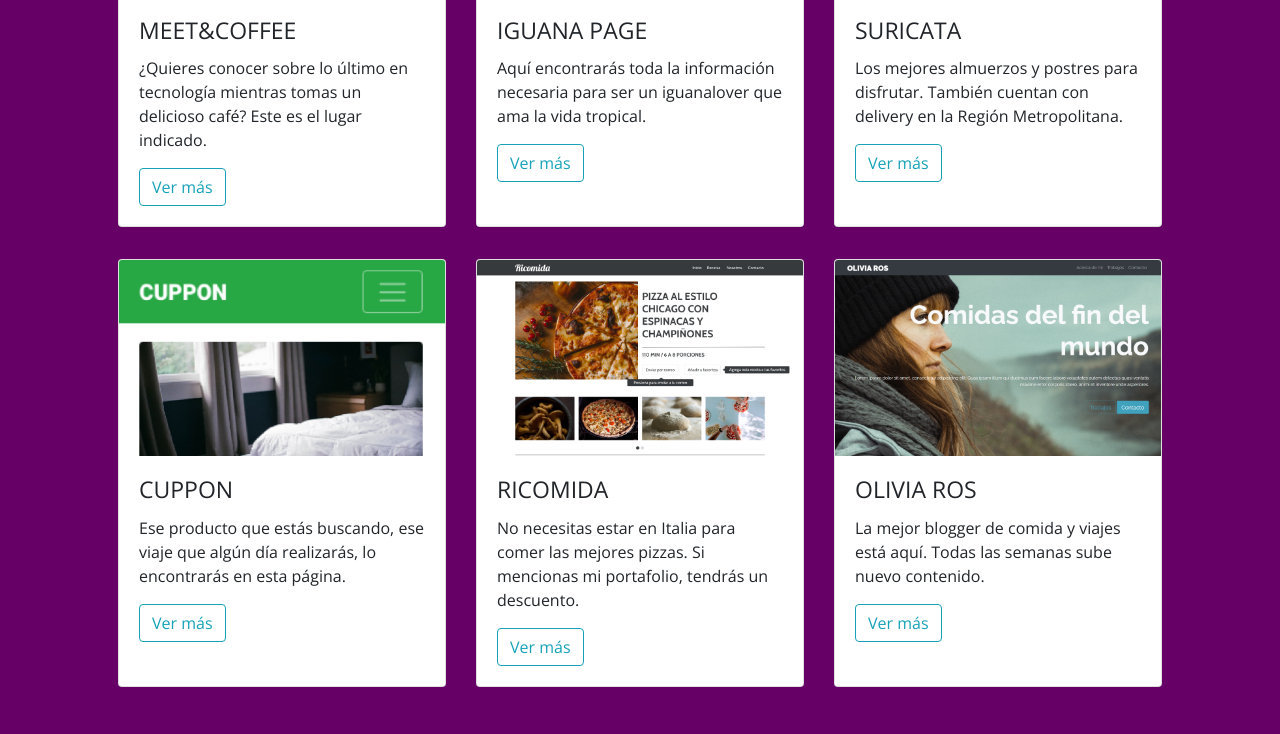
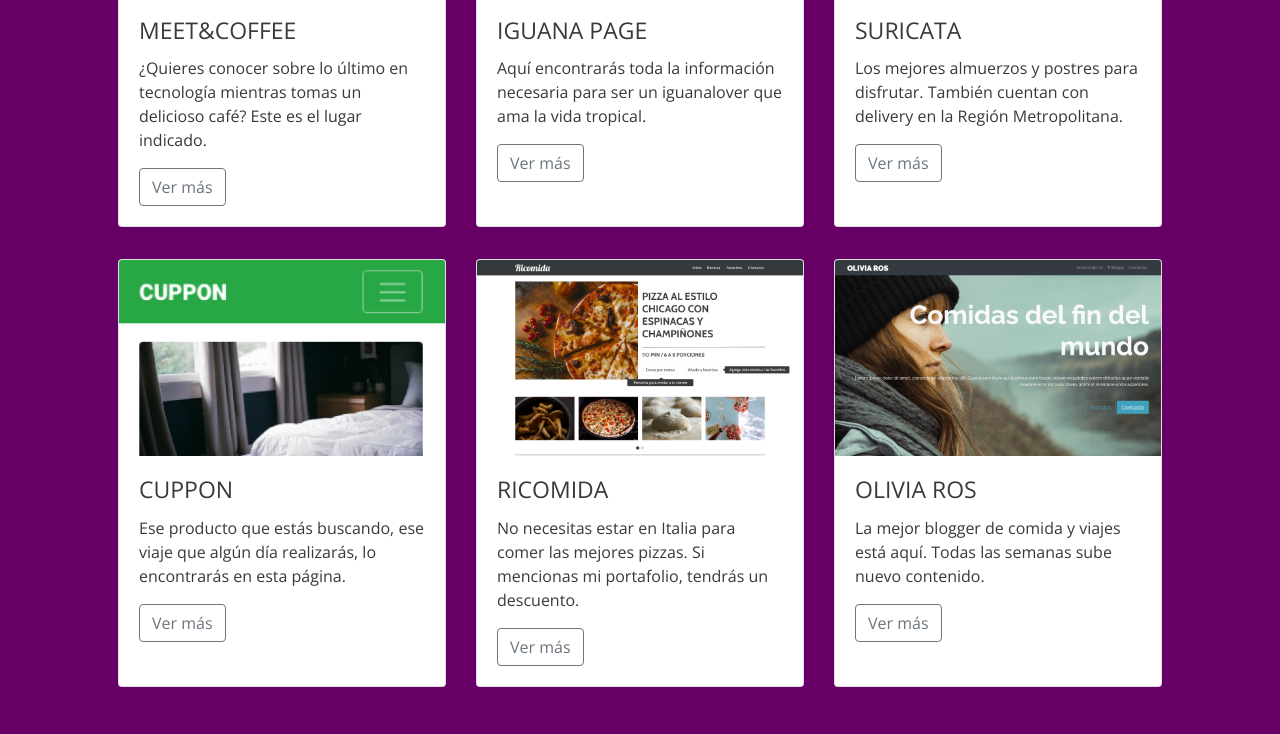
Before and after one commit to pauliabarca/portafolio, a plain HTML site: page index.html in a window 1280 px wide. Shown: the part 1806-2540 px from the top of the page. Drawn offline with nearby package versions, Linux system fonts and the light colour scheme; a script that the page names is missing.

Commit message:
Cambio color de texto principal y botones, además de agregar texto dentro de los modals en sección mis últimos trabajos

```diff
--- a/assets/css/style.css
+++ b/assets/css/style.css
@@ -1,5 +1,6 @@
 body {
   font-family: 'Open Sans', sans-serif;
+  color: #373A3C;
 }
 
 span {
--- a/index.html
+++ b/index.html
@@ -80,11 +80,13 @@
       <hr class="bg-secondary">
       <div class="row">
         <div class="col-md-6">
-          <p class="mt-5 font-weight-normal">Me caracterizo por trabajar colaborativamente dentro de los equipos, por proponer ideas y por
+          <p class="mt-5 font-weight-normal">Me caracterizo por trabajar colaborativamente dentro de los equipos, por
+            proponer ideas y por
             generar relaciones cercanas con clientes. Todo esto lo desarrollo a diario en mi trabajo actual.</p>
         </div>
         <div class=col-md-6>
-          <p class="mt-5 font-weight-normal">Por lo tanto, mi interés en el diseño ux/ui se basa en la experiencia que he adquirido durante mi vida laboral en
+          <p class="mt-5 font-weight-normal">Por lo tanto, mi interés en el diseño ux/ui se basa en la experiencia que
+            he adquirido durante mi vida laboral en
             la creación y optimización de procutso y servicios con foco en la innovación y experiencia de usuario,
             principalmente en desarrollo organizacional.</p>
 
@@ -104,14 +106,14 @@
       <div class="row">
         <div class="col-md-6">
           <a href="https://www.tronwell.com/tienda/" target="_blank">
-          <img src="assets/img/logo1.png" alt="TRONWELL" data-toggle="tooltip"
-          data-placement="bottom" title="TRONWELL"></a>
+            <img src="assets/img/logo1.png" alt="TRONWELL" data-toggle="tooltip" data-placement="bottom"
+              title="TRONWELL"></a>
           <h4 class="mt-5 font-weight-semi-bold text-center">English Teacher</h4>
         </div>
         <div class="col-md-6">
           <a href="https://www.oticsofofa.cl" target="_blank">
-            <img src="assets/img/logo2.png" alt="OTIC SOFOFA" data-toggle="tooltip"
-            data-placement="bottom" title="OTIC SOFOFA"></a>
+            <img src="assets/img/logo2.png" alt="OTIC SOFOFA" data-toggle="tooltip" data-placement="bottom"
+              title="OTIC SOFOFA"></a>
           <h4 class="mt-5 font-weight-semi-bold text-center">Asistente Desarrollo Organizacional</h4>
         </div>
 
@@ -134,8 +136,9 @@
             data-placement="bottom" title="Meet&Coffee">
           <div class="card-body">
             <h4 class="card-title font-weight-normal">MEET&COFFEE</h4>
-            <p class="card-text font-weight-light">¿Quieres conocer sobre lo último en tecnología mientras tomas un delicioso café? Este es el lugar indicado.</p>
-            <a href="#" class="btn btn-outline-info mr-4" data-toggle="modal" data-target="#meetcoffee">Ver más</a>
+            <p class="card-text font-weight-light">¿Quieres conocer sobre lo último en tecnología mientras tomas un
+              delicioso café? Este es el lugar indicado.</p>
+            <a href="#" class="btn btn-outline-secondary mr-4" data-toggle="modal" data-target="#meetcoffee">Ver más</a>
           </div>
         </div>
         <div class="card">
@@ -143,8 +146,9 @@
             data-placement="bottom" title="Iguana Page">
           <div class="card-body">
             <h4 class="card-title font-weight-normal">IGUANA PAGE</h4>
-            <p class="card-text font-weight-light">Aquí encontrarás toda la información necesaria para ser un iguanalover que ama la vida tropical.</p>
-            <a href="#" class="btn btn-outline-info mr-4" data-toggle="modal" data-target="#iguanapage">Ver más</a>
+            <p class="card-text font-weight-light">Aquí encontrarás toda la información necesaria para ser un
+              iguanalover que ama la vida tropical.</p>
+            <a href="#" class="btn btn-outline-secondary mr-4" data-toggle="modal" data-target="#iguanapage">Ver más</a>
           </div>
         </div>
         <div class="card">
@@ -152,8 +156,9 @@
             data-placement="bottom" title="Suricata">
           <div class="card-body">
             <h4 class="card-title font-weight-normal">SURICATA</h4>
-            <p class="card-text font-weight-light">Los mejores almuerzos y postres para disfrutar. También cuentan con delivery en la Región Metropolitana.</p>
-            <a href="#" class="btn btn-outline-info mr-4" data-toggle="modal" data-target="#suricata">Ver más</a>
+            <p class="card-text font-weight-light">Los mejores almuerzos y postres para disfrutar. También cuentan con
+              delivery en la Región Metropolitana.</p>
+            <a href="#" class="btn btn-outline-secondary mr-4" data-toggle="modal" data-target="#suricata">Ver más</a>
           </div>
         </div>
       </div>
@@ -164,8 +169,9 @@
             data-placement="bottom" title="Cuppon">
           <div class="card-body">
             <h4 class="card-title font-weight-normal">CUPPON</h4>
-            <p class="card-text font-weight-light">Ese producto que estás buscando, ese viaje que algún día realizarás, lo encontrarás en esta página.</p>
-            <a href="#" class="btn btn-outline-info mr-4" data-toggle="modal" data-target="#cuppon">Ver más</a>
+            <p class="card-text font-weight-light">Ese producto que estás buscando, ese viaje que algún día realizarás,
+              lo encontrarás en esta página.</p>
+            <a href="#" class="btn btn-outline-secondary mr-4" data-toggle="modal" data-target="#cuppon">Ver más</a>
           </div>
         </div>
         <div class="card">
@@ -173,8 +179,9 @@
             data-placement="bottom" title="Ricomida">
           <div class="card-body">
             <h4 class="card-title font-weight-normal">RICOMIDA</h4>
-            <p class="card-text font-weight-light">No necesitas estar en Italia para comer las mejores pizzas. Si mencionas mi portafolio, tendrás un descuento. </p>
-            <a href="#" class="btn btn-outline-info mr-4" data-toggle="modal" data-target="#suricata">Ver más</a>
+            <p class="card-text font-weight-light">No necesitas estar en Italia para comer las mejores pizzas. Si
+              mencionas mi portafolio, tendrás un descuento. </p>
+            <a href="#" class="btn btn-outline-secondary mr-4" data-toggle="modal" data-target="#suricata">Ver más</a>
           </div>
         </div>
         <div class="card">
@@ -182,8 +189,9 @@
             data-placement="bottom" title="Olivia Ros">
           <div class="card-body">
             <h4 class="card-title font-weight-normal">OLIVIA ROS</h4>
-            <p class="card-text font-weight-light">La mejor blogger de comida y viajes está aquí. Todas las semanas sube nuevo contenido.</p>
-            <a href="#" class="btn btn-outline-info mr-4" data-toggle="modal" data-target="#oliviaros">Ver más</a>
+            <p class="card-text font-weight-light">La mejor blogger de comida y viajes está aquí. Todas las semanas sube
+              nuevo contenido.</p>
+            <a href="#" class="btn btn-outline-secondary mr-4" data-toggle="modal" data-target="#oliviaros">Ver más</a>
           </div>
         </div>
       </div>
@@ -205,7 +213,8 @@
         </div>
         <div class="modal-body">
           <img src="assets/img/meet_coffee.png" class="img-fluid my-3" alt="Meet&Coffee">
-
+          <p class="card-text font-weight-light">¿Quieres conocer sobre lo último en tecnología mientras tomas un
+            delicioso café? Este es el lugar indicado.</p>
         </div>
         <div class="modal-footer">
           <button type="button" class="btn btn-secondary" data-dismiss="modal">Cerrar</button>
@@ -227,7 +236,8 @@
         </div>
         <div class="modal-body">
           <img src="assets/img/iguana_page.png" class="img-fluid my-3" alt="Iguana Page">
-
+          <p class="card-text font-weight-light">Aquí encontrarás toda la información necesaria para ser un
+            iguanalover que ama la vida tropical.</p>
 
         </div>
         <div class="modal-footer">
@@ -250,7 +260,8 @@
         </div>
         <div class="modal-body">
           <img src="assets/img/suricata.png" class="img-fluid my-3" alt="Suricata">
-
+          <p class="card-text font-weight-light">Los mejores almuerzos y postres para disfrutar. También cuentan con
+            delivery en la Región Metropolitana.</p>
         </div>
         <div class="modal-footer">
           <button type="button" class="btn btn-secondary" data-dismiss="modal">Cerrar</button>
@@ -272,7 +283,8 @@
         </div>
         <div class="modal-body">
           <img src="assets/img/cuppon.png" class="img-fluid my-3" alt="Cuppon">
-
+          <p class="card-text font-weight-light">Ese producto que estás buscando, ese viaje que algún día realizarás,
+            lo encontrarás en esta página.</p>
         </div>
         <div class="modal-footer">
           <button type="button" class="btn btn-secondary" data-dismiss="modal">Cerrar</button>
@@ -294,7 +306,8 @@
         </div>
         <div class="modal-body">
           <img src="assets/img/ricomida.png" class="img-fluid my-3" alt="Ricomida">
-
+          <p class="card-text font-weight-light">Ese producto que estás buscando, ese viaje que algún día realizarás,
+            lo encontrarás en esta página.</p>
         </div>
         <div class="modal-footer">
           <button type="button" class="btn btn-secondary" data-dismiss="modal">Cerrar</button>
@@ -316,7 +329,8 @@
         </div>
         <div class="modal-body">
           <img src="assets/img/olivia_ros.png" class="img-fluid my-3" alt="Olivia Ros">
-
+          <p class="card-text font-weight-light">La mejor blogger de comida y viajes está aquí. Todas las semanas sube
+            nuevo contenido.</p>
         </div>
         <div class="modal-footer">
           <button type="button" class="btn btn-secondary" data-dismiss="modal">Cerrar</button>
```
Lines whose indentation alone changed are shown as unchanged.
